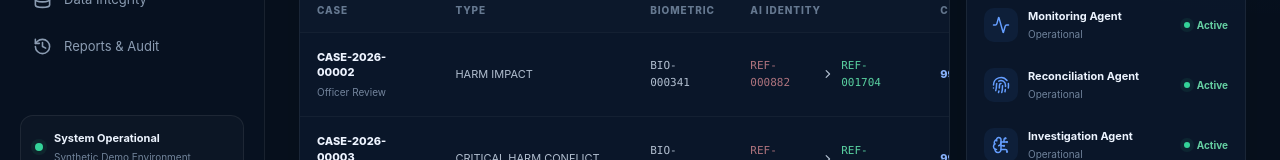
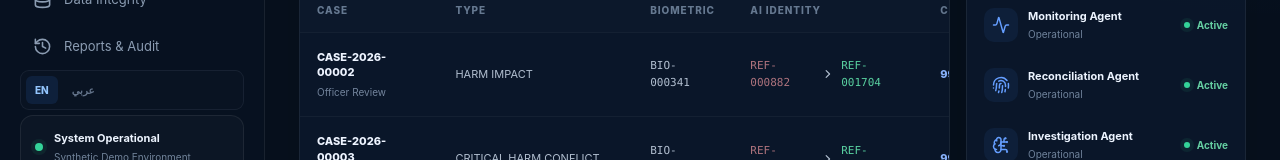
Before and after one commit to x47-cmd/ai-identity-reconciliation-platform, a Next.js app: page / in a window 1280 px wide. Shown: the part 542-702 px from the top of the page. Built offline with nearby package versions, Linux system fonts and the light colour scheme.

Commit message:
Update Sidebar.js

```diff
--- a/app/components/Sidebar.js
+++ b/app/components/Sidebar.js
@@ -2,6 +2,10 @@
 
 import Link from "next/link";
 import { usePathname } from "next/navigation";
+
+import {
+  useLanguage,
+} from "./LanguageProvider";
 
 import {
   BadgeCheck,
@@ -20,17 +24,17 @@ import {
 
 const navigationGroups = [
   {
-    label: "WORKSPACE",
+    labelKey: "sidebar.workspace",
 
     items: [
       {
-        label: "Command Center",
+        labelKey: "sidebar.commandCenter",
         href: "/",
         icon: LayoutDashboard,
       },
 
       {
-        label: "Cases",
+        labelKey: "sidebar.cases",
         href: "/cases",
         icon: FileSearch,
         count: "53",
@@ -38,28 +42,28 @@ const navigationGroups = [
       },
 
       {
-        label: "AI Investigations",
+        labelKey: "sidebar.aiInvestigations",
         href: "/cases",
         icon: BrainCircuit,
         secondary: true,
       },
 
       {
-        label: "Officer Review",
+        labelKey: "sidebar.officerReview",
         href: "/officer-review",
         icon: UserCheck,
         count: "5",
       },
 
       {
-        label: "Manager Approval",
+        labelKey: "sidebar.managerApproval",
         href: "/manager-approval",
         icon: BadgeCheck,
         count: "3",
       },
 
       {
-        label: "Corrections & Verification",
+        labelKey: "sidebar.correctionsVerification",
         href: "/corrections-verification",
         icon: CircleCheckBig,
         count: "1",
@@ -68,23 +72,23 @@ const navigationGroups = [
   },
 
   {
-    label: "INTELLIGENCE",
+    labelKey: "sidebar.intelligence",
 
     items: [
       {
-        label: "Analytics",
+        labelKey: "sidebar.analytics",
         href: "/analytics",
         icon: BarChart3,
       },
 
       {
-        label: "Data Integrity",
+        labelKey: "sidebar.dataIntegrity",
         href: "/data-integrity",
         icon: Database,
       },
 
       {
-        label: "Reports & Audit",
+        labelKey: "sidebar.reportsAudit",
         href: "/reports-audit",
         icon: History,
       },
@@ -118,7 +122,15 @@ function isItemActive(
 
 
 export default function Sidebar() {
-  const pathname = usePathname();
+  const pathname =
+    usePathname();
+
+
+  const {
+    language,
+    changeLanguage,
+    t,
+  } = useLanguage();
 
 
   return (
@@ -142,11 +154,11 @@ export default function Sidebar() {
 
         <div>
           <div className="brandTitle">
-            Identity AI
+            {t("sidebar.platformName")}
           </div>
 
           <div className="brandSubtitle">
-            Reconciliation Platform
+            {t("sidebar.platformSubtitle")}
           </div>
         </div>
       </Link>
@@ -165,7 +177,7 @@ export default function Sidebar() {
               groupIndex
             ) => (
               <div
-                key={group.label}
+                key={group.labelKey}
               >
                 <div
                   className={
@@ -174,7 +186,7 @@ export default function Sidebar() {
                       : "navLabel navSecond"
                   }
                 >
-                  {group.label}
+                  {t(group.labelKey)}
                 </div>
 
 
@@ -209,7 +221,7 @@ export default function Sidebar() {
 
                       return (
                         <Link
-                          key={item.label}
+                          key={item.labelKey}
                           href={item.href}
                           className={
                             active
@@ -222,7 +234,7 @@ export default function Sidebar() {
                           <Icon size={19} />
 
                           <span>
-                            {item.label}
+                            {t(item.labelKey)}
                           </span>
 
 
@@ -250,6 +262,46 @@ export default function Sidebar() {
 
 
       {/* ==================================================
+          LANGUAGE SWITCHER
+          ================================================== */}
+
+      <div
+        className="languageSwitcher"
+        aria-label={
+          t("common.language")
+        }
+      >
+        <button
+          type="button"
+          className={
+            language === "en"
+              ? "languageButton active"
+              : "languageButton"
+          }
+          onClick={() =>
+            changeLanguage("en")
+          }
+        >
+          EN
+        </button>
+
+        <button
+          type="button"
+          className={
+            language === "ar"
+              ? "languageButton active"
+              : "languageButton"
+          }
+          onClick={() =>
+            changeLanguage("ar")
+          }
+        >
+          عربي
+        </button>
+      </div>
+
+
+      {/* ==================================================
           PLATFORM STATUS
           ================================================== */}
 
@@ -258,11 +310,13 @@ export default function Sidebar() {
 
         <div>
           <div className="systemTitle">
-            System Operational
+            {t("common.systemOperational")}
           </div>
 
           <div className="systemSubtitle">
-            Synthetic Demo Environment
+            {t(
+              "common.syntheticDemoEnvironment"
+            )}
           </div>
         </div>
       </div>
@@ -306,7 +360,7 @@ export default function Sidebar() {
               fontWeight: 750,
             }}
           >
-            Master Protected
+            {t("common.masterProtected")}
           </div>
 
           <div
@@ -316,7 +370,7 @@ export default function Sidebar() {
               marginTop: "2px",
             }}
           >
-            Read-only reference
+            {t("common.readOnlyReference")}
           </div>
         </div>
       </div>
```
